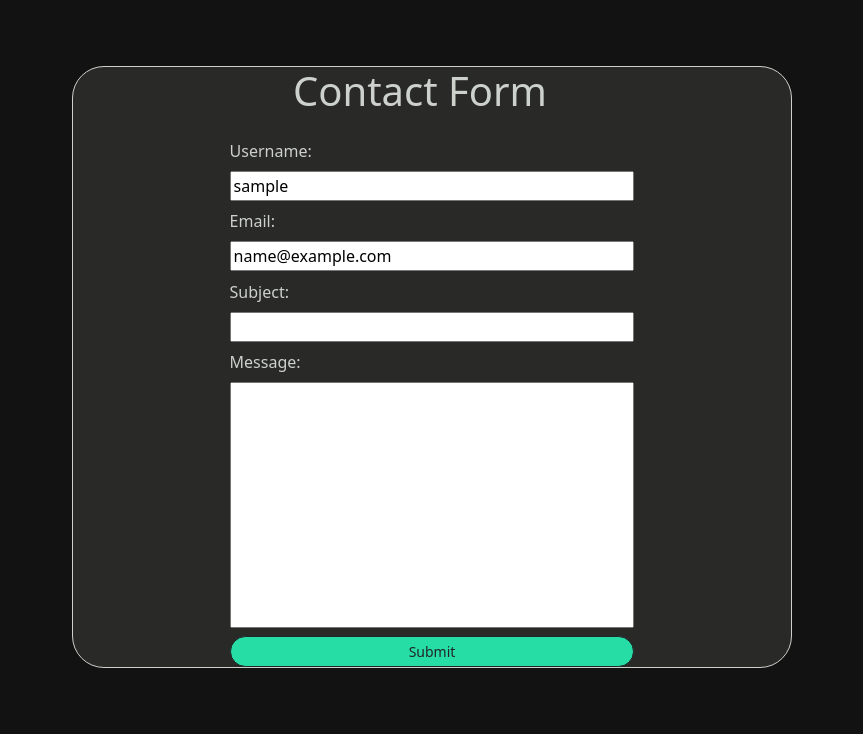
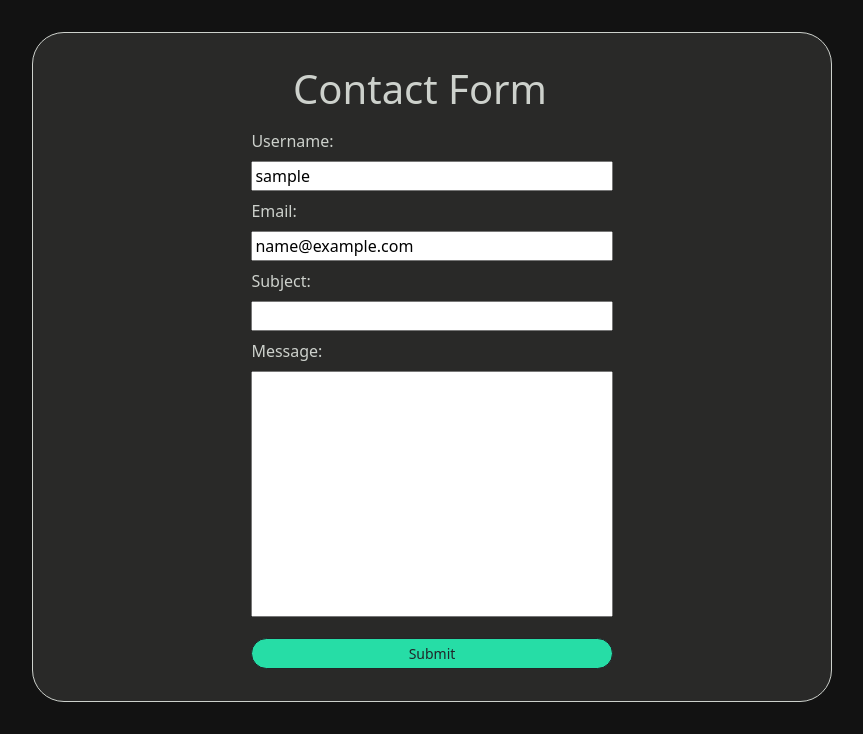
Before and after one commit to nebula1989/UpOnYourLuck, a Django app: page /contact/ in a window 1280 px wide. Shown: the part 66-800 px from the top of the page, without its empty margins (208-1071 px from the left). Run offline with Django 4.2, Linux system fonts and the light colour scheme; the visitor is signed in with stand-in values (Sample User, id 1); parts of the project's set-up code (start-up, migrations or seed data) failed here and were passed over; some libraries are stand-ins or nearby versions.

Commit message:
added styling to contact form. refactored a bit

```diff
--- a/contact/static/contact/app.js
+++ b/contact/static/contact/app.js
@@ -1,9 +1,9 @@
-let form = document.getElementById('contact-form');
-    let formElements = form.children;
-    // console.log(formElements.style);
-    for(ele of form.children) {
-        ele.style.marginTop = '2%';
-    }
+// let form = document.getElementById('contact-form');
+//     let formElements = form.children;
+//     // console.log(formElements.style);
+//     for(ele of form.children) {
+//         ele.style.marginTop = '2%';
+//     }
 
 
 let updateUsername = (username) => {
--- a/contact/static/contact/contact_styles.css
+++ b/contact/static/contact/contact_styles.css
@@ -37,12 +37,18 @@ body {
 }
 
 #inner-form-wrapper {
-  width: 45em;
+  width: 50em;
   background-color: #292928;
   border-radius: 2rem;
   border-style: solid;
   border-color: #cdd1cc;
   border-width: 0.1rem;
+  padding-top: 2em;
+  padding-bottom: 2em;
+}
+
+#title-form {
+  width: 85%;
 }
 
 .form-rounded {
@@ -56,6 +62,19 @@ body {
   border-color: transparent;
 }
 
+#contact-form > * {
+  width: 80%;
+  margin-top: 0.5em;
+}
+
+#title-form {
+  margin: 0 auto;
+}
+
+#form-submit-btn {
+  margin-top: 1.5em;
+}
+
 @media (max-width: 450px) {
 }
 
--- a/contact/templates/contact.html
+++ b/contact/templates/contact.html
@@ -20,23 +20,23 @@
 
     <!--Form-->
 
-    <div class="form group py-1" id="body-wrapper" style="">
+    <div class="form group py-1" id="body-wrapper">
 
-        <div class="row justify-content-center align-items-center" style="border-radius: 2rem;">
+        <div class="row justify-content-center align-items-center" id="outer-form-wrapper" style="border-radius: 2rem;">
 
             <div class="h-100 card" id="inner-form-wrapper">
-                <div class="row" style="width: 100%;">
-                    <div class="col-lg-7 mx-auto text-center">
-                        <h1 style="color: #CDD1CC;">Contact Form</h1>
+                <div class="row" style="width: 100%;" id="title-outer-wrapper">
+                    <div class="col-lg-7 mx-auto text-center" id="title-inner-wrapper">
+                        <h1 style="color: #CDD1CC;" id="title-form">Contact Form</h1>
                     </div>
                 </div>
-                <div class="col-lg-7 mx-auto text-left pt-2 50em">
-                    <div class="col col-lg-10 col-xl-1" style="color: #CDD1CC; width: 100%;" >
+                <div class="col-lg-7 mx-auto text-left pt-2 50em" id="form-outer-body-wrapper">
+                    <div class="col col-lg-10 col-xl-1" style="color: #CDD1CC; width: 100%;" id="form-inner-body-wrapper" >
 
-                    <form action="" method="post" id="contact-form" style="display: flex; flex-direction: column;">
+                    <form action="" method="post" id="contact-form" style="display: flex; flex-direction: column; justify-content: center; align-items: center;">
                         {% csrf_token %}
                         {{ form }}
-                        <input type="submit" value="Submit" class="btn btn-outline-dark rounded-pill btn-sm" style=" background-color: #26dda6;">
+                        <input type="submit" value="Submit" class="btn btn-outline-dark rounded-pill btn-sm" id="form-submit-btn" style=" background-color: #26dda6;">
                     </form>
                     </div>
                 </div>
```
